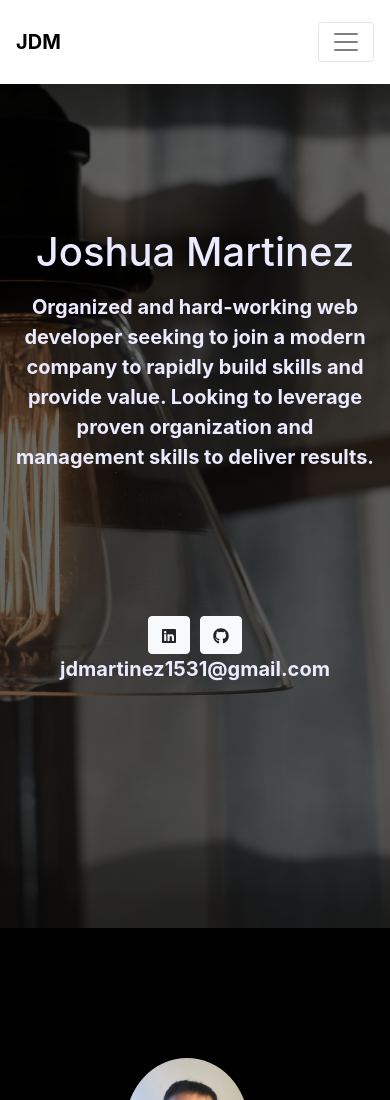
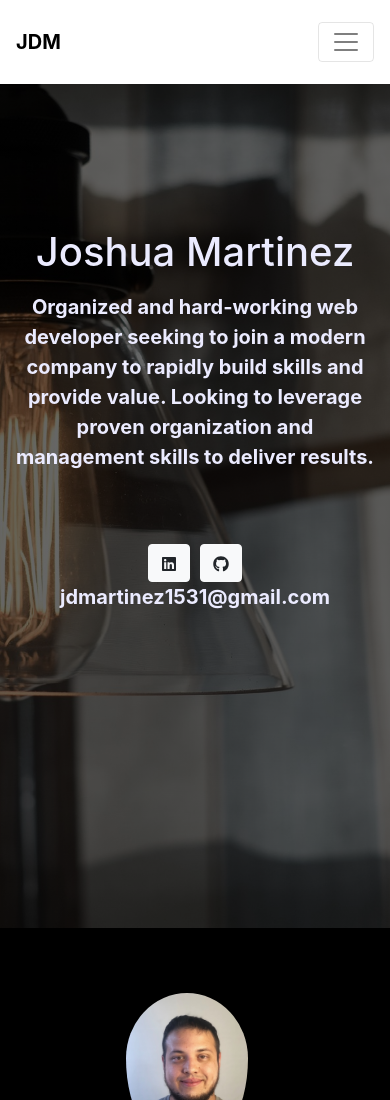
Before and after one commit to JDMartinez1531/React-Portfolio, a React (Create React App) app: page / in a window 390 px wide. Shown: the top 1100 px of the page. Built offline with nearby package versions, Linux system fonts and the light colour scheme.

Commit message:
minor responsive improvements

```diff
--- a/src/components/About/about.css
+++ b/src/components/About/about.css
@@ -1,5 +1,5 @@
 .about {
-    height: 70vw;
+    height: fit-content;
     width: 100%;
     background-color: black;
     padding: 0 3rem 0 3rem;
@@ -24,12 +24,11 @@
     .aboutImage{
         height: 50vw;
         padding-top: 2rem;
-        margin-top: 30%;
+        margin-top: 10%;
     }
     .about {
         flex-direction: column;
         padding: 0 2rem 2rem 2rem;
-        height: 100vh;
     }
     .aboutText {
         margin-bottom: 30%;
--- a/src/components/Intro/intro.css
+++ b/src/components/Intro/intro.css
@@ -15,7 +15,7 @@
 
 .intro {
     background-image: linear-gradient( rgba(0, 0, 0, 0.6), rgba(0, 0, 0, 0.6) ),  url("../../images/lightbg.jpg");
-    height: 60rem;
+    height: fit-content;
     background-size: cover;
     background-position: center;
     background-attachment: fixed;
@@ -29,7 +29,7 @@
         margin-top:40%;
     }
     .intro-text {
-        margin-bottom: 40%;
+        margin-bottom: 20%;
     }
 }
 
@@ -38,6 +38,7 @@
     text-align: center;
     font-weight: bold;
     font-size: 1.25rem;
+    padding-bottom: 5%;
 }
 
 .button-col {
```
